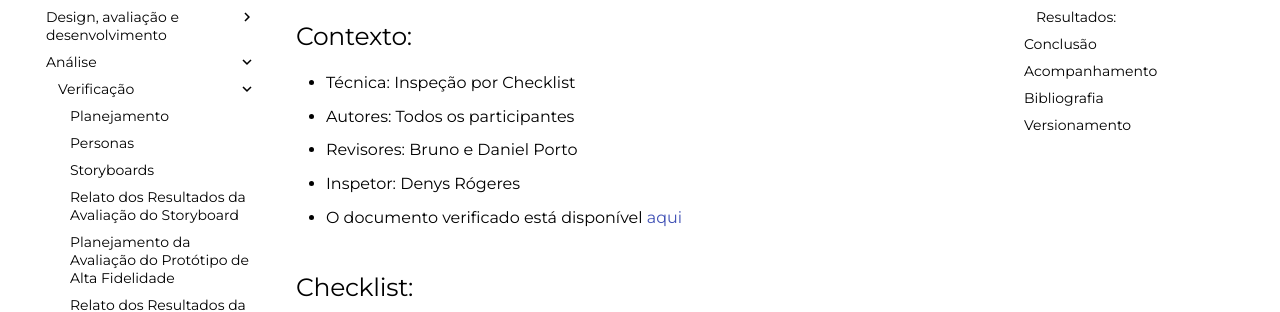
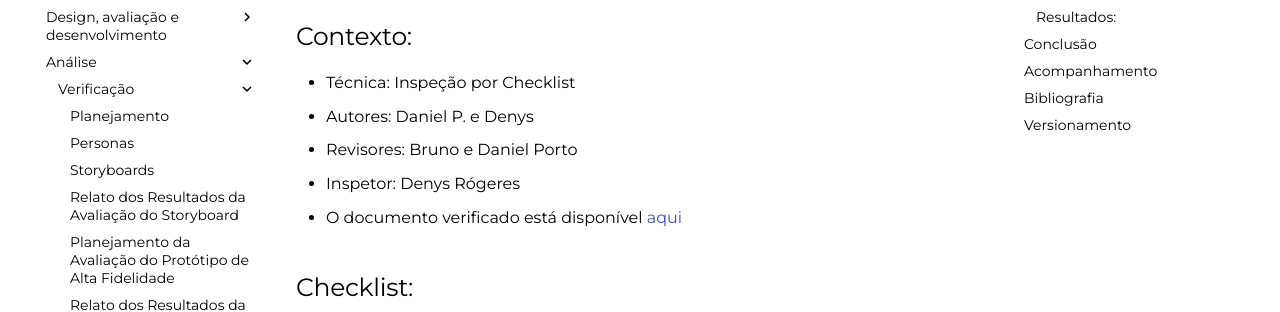
Before and after one commit to CarlosZoft/2020.2-Ingresso.eear, an MkDocs documentation site: the page built from docs/analise/verificacao/resu-prot-baixa.md, in a window 1280 px wide and 900 px high. Shown: the part 202-514 px from the top of the window. Built offline with MkDocs 1.6.1 and Material for MkDocs 9.7.7, drawn with Linux system fonts in a browser that asks for light colours; comment, search, counter and statistics services are not loaded.

```diff
--- a/docs/analise/verificacao/resu-prot-baixa.md
+++ b/docs/analise/verificacao/resu-prot-baixa.md
@@ -1,6 +1,6 @@
 ## Contexto:
  - Técnica: Inspeção por Checklist
- - Autores: Todos os participantes
+ - Autores: Daniel P. e Denys
  - Revisores: Bruno e Daniel Porto
  - Inspetor: Denys Rógeres
  - O documento verificado está disponível [aqui](https://interacao-humano-computador.github.io/2020.2-Ingresso.eear/design-ava-dese/nivel-2/resultado-prot-papel/)
```
Also changed, not shown: docs/analise/verificacao/plan-prot-baixa.md (+1 -1 lines).
